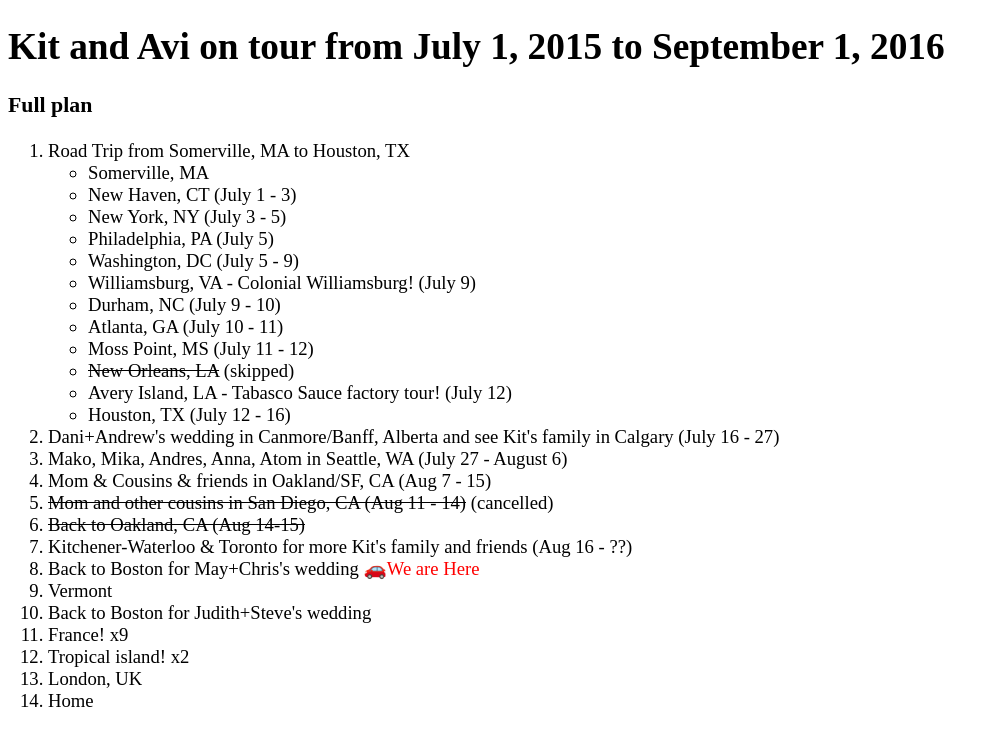
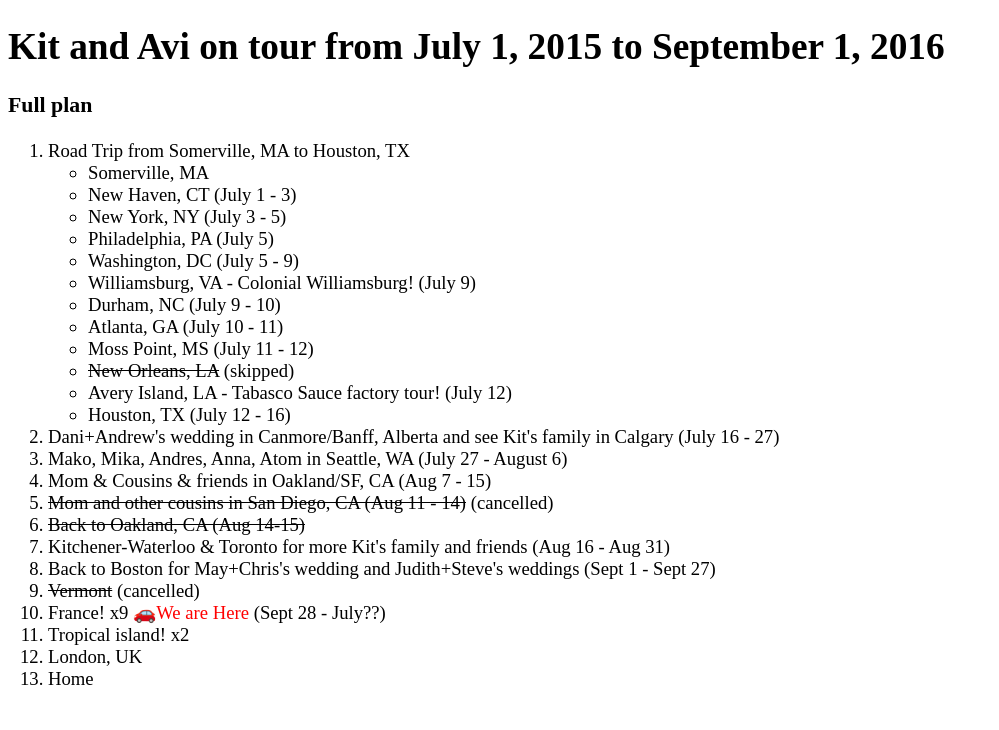
Before and after one commit to fiendish/2015-world-tour, a plain HTML site: page index.html in a window 1280 px wide. Shown: the top 730 px of the page, without its empty margins (0-999 px from the left). Drawn offline with Linux system fonts and the light colour scheme.

Commit message:
Update index.html

```diff
--- a/index.html
+++ b/index.html
@@ -26,11 +26,10 @@
 <li>Mom &amp; Cousins &amp; friends in Oakland/SF, CA (Aug 7 - 15)</li>
 <li><strike>Mom and other cousins in San Diego, CA (Aug 11 - 14)</strike> (cancelled)</li>
 <li><strike>Back to Oakland, CA (Aug 14-15)</strike></li>
-<li>Kitchener-Waterloo &amp; Toronto for more Kit's family and friends (Aug 16 - ??)</li>
-<li>Back to Boston for May+Chris's wedding <span style="color:red">&#128663;We are Here</span></li>
-<li>Vermont</li>
-<li>Back to Boston for Judith+Steve's wedding</li>
-<li>France! x9</li>
+<li>Kitchener-Waterloo &amp; Toronto for more Kit's family and friends (Aug 16 - Aug 31)</li>
+<li>Back to Boston for May+Chris's wedding and Judith+Steve's weddings (Sept 1 - Sept 27)</li>
+<li><strike>Vermont</strike> (cancelled)</li>
+<li>France! x9 <span style="color:red">&#128663;We are Here</span> (Sept 28 - July??)</li>
 <li>Tropical island! x2</li>
 <li>London, UK</li>
 <li>Home</li>
```
